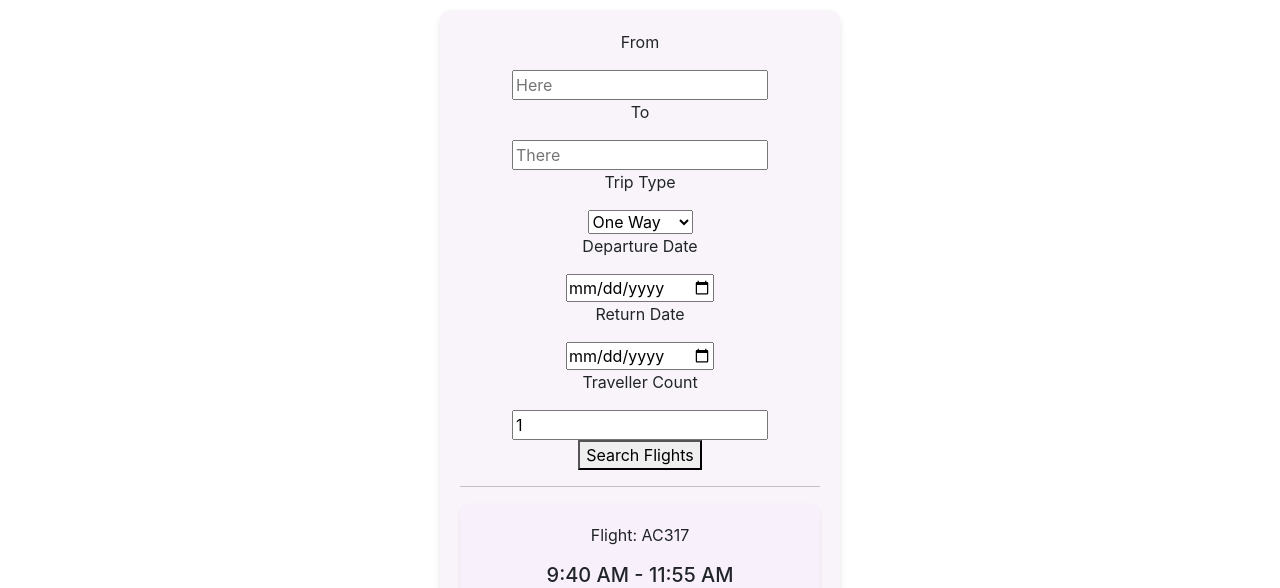
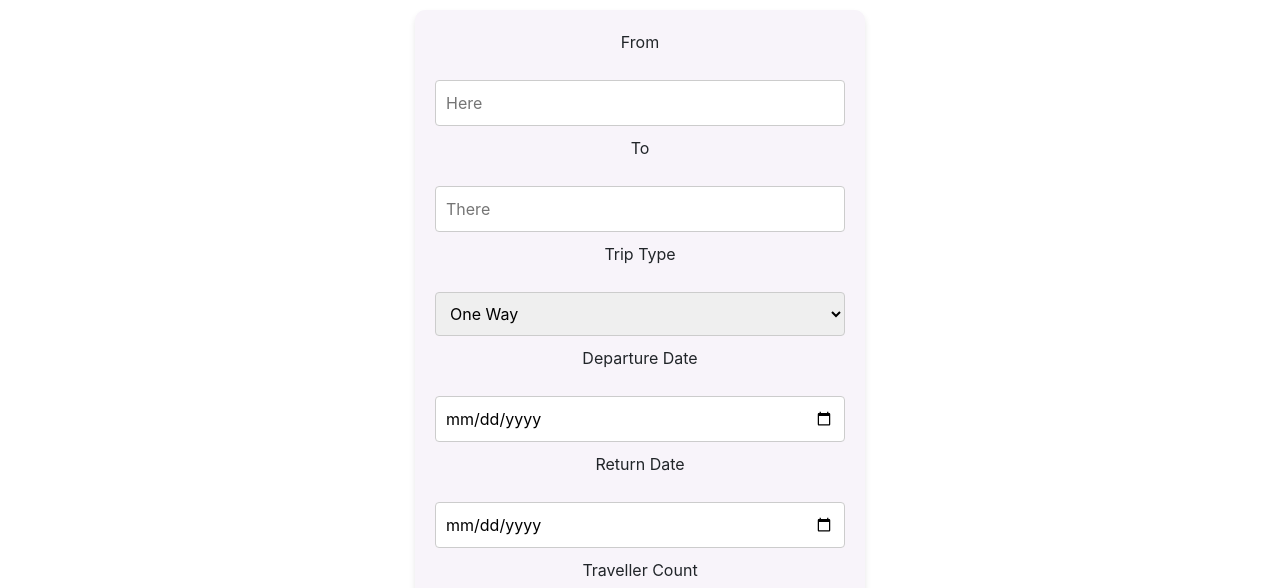
Before and after one commit to jtbarwell/FlyNow, a React (Create React App) app in the folder frontend/: page /search in a window 1280 px wide. Shown: the part 212-800 px from the top of the page. Built offline with nearby package versions, Linux system fonts and the light colour scheme; no server answers.

Commit message:
Recovered signup functionality and touched up css

```diff
--- a/frontend/package.json
+++ b/frontend/package.json
@@ -17,9 +17,8 @@
     "web-vitals": "^2.1.4"
   },
   "scripts": {
-    "start": "concurrently \"npm run start-react\" \"npm run start-python\"",
+    "start": "npm run start-react",
     "start-react": "react-scripts start",
-    "start-python": "cd ../backend/similarityMatrix && python app.py",
     "build": "react-scripts build",
     "test": "react-scripts test",
     "eject": "react-scripts eject"
--- a/frontend/src/PageFolders/AccountPageFolder/AccountPage.js
+++ b/frontend/src/PageFolders/AccountPageFolder/AccountPage.js
@@ -2,12 +2,12 @@ import React, { useEffect, useState } from 'react';
 
 export default function AccountPage() {
 
-    const [username, setUsername] = useState('');
+    const [email, setEmail] = useState('');
 
     useEffect(() => {
-        const storedUsername = localStorage.getItem('username');
-        if (storedUsername) {
-            setUsername(storedUsername);
+        const storedEmail = localStorage.getItem('email');
+        if (storedEmail) {
+            setEmail(storedEmail);
         }
     }, []);
 
@@ -17,7 +17,7 @@ export default function AccountPage() {
 
   return (
     <div className="text-center">
-        <h1 className="display-4">Good Morning, {username}</h1>
+        <h1 className="display-4">Good Morning, {email}</h1>
         <p>This is the account page where you can manage your account settings and view your booking history.</p>
 
         <div className="back-panel">
--- a/frontend/src/PageFolders/ConfirmBookingPageFolder/ConfirmBookingPage.js
+++ b/frontend/src/PageFolders/ConfirmBookingPageFolder/ConfirmBookingPage.js
@@ -42,10 +42,6 @@ export default function ConfirmBookingPage() {
                     </div>
                 </div>
 
-                <div className="trip-price">
-                    <h4>$1790</h4>
-                </div>
-
                 <div className="return-to-home-button" onClick={nav_to_home}>
                     <button>Return to Search</button>
                 </div>
--- a/frontend/src/PageFolders/HomePageFolder/HomePage.js
+++ b/frontend/src/PageFolders/HomePageFolder/HomePage.js
@@ -38,16 +38,16 @@ export default function HomePage() {
 
                 <div className="origin-airport-input">
                     <p>From</p>
-                    <input type="text" placeholder="Here" onChange={handleOriginChange} />
+                    <input className="input-text" type="text" placeholder="Here" onChange={handleOriginChange} />
                 </div>
                 <div className="destination-airport-input">
                     <p>To</p>
-                    <input type="text" placeholder="There" onChange={handleDestinationChange} />
+                    <input className="input-text" type="text" placeholder="There" onChange={handleDestinationChange} />
                 </div>
 
                 <div className="trip-type-input">
                     <p>Trip Type</p>
-                    <select onChange={handleTripTypeChange}>
+                    <select className="input-select" onChange={handleTripTypeChange}>
                         <option value="one-way">One Way</option>
                         <option value="round-trip">Round Trip</option>
                     </select>
@@ -55,15 +55,15 @@ export default function HomePage() {
 
                 <div className="departure-date-input">
                     <p>Departure Date</p>
-                    <input type="date" onChange={handleDepartureDateChange} />
+                    <input className="input-date" type="date" onChange={handleDepartureDateChange} />
                 </div>
                 <div className="return-date-input">
                     <p>Return Date</p>
-                    <input type="date" onChange={handleReturnDateChange} />
+                    <input className="input-date" type="date" onChange={handleReturnDateChange} />
                 </div>
                 <div className="traveller-count-input">
                     <p>Traveller Count</p>
-                    <input type="number" min="1" defaultValue="1" onChange={handleTravellerCountChange} />
+                    <input className="input-number" type="number" min="1" defaultValue="1" onChange={handleTravellerCountChange} />
                 </div>
                 <div className="search-flights-button" onClick={search}>
                     <button>Search Flights</button>
--- a/frontend/src/PageFolders/LoginPageFolder/LoginPage.js
+++ b/frontend/src/PageFolders/LoginPageFolder/LoginPage.js
@@ -19,10 +19,6 @@ export default function LoginPage() {
             return;
         }
 
-        if (email === 'testuser' && password === 'password123') {
-            alert("Login successful!"); // try out toast notification for successful login
-            localStorage.setItem('username', email);
-            localStorage.setItem('isLoggedIn', 'true');
         // Send login request to the backend
         try {
             const res = await fetch('http://localhost:3001/api/login', {
@@ -47,7 +43,6 @@ export default function LoginPage() {
             console.error('Error during login:', error);
         }
     }
-    }
 
     return (
         <div className="text-center">
@@ -57,18 +52,18 @@ export default function LoginPage() {
             <div className="back-panel">
                 <div className="username-input">
                     <p>Username/Email Address</p>
-                    <input type="text" placeholder="Enter your username or email" onChange={handleEmailChange} />
+                    <input className="input-text" type="text" placeholder="Enter your username or email" onChange={handleEmailChange} />
                 </div>
                 <div className="password-input">
                     <p>Password</p>
-                    <input type="password" placeholder="Enter your password" onChange={handlePasswordChange} />
+                    <input className="input-text" type="password" placeholder="Enter your password" onChange={handlePasswordChange} />
                 </div>
 
                 <div className="login-button" onClick={login}>
                     <button>Log In</button>
                 </div>
                 <div className="sign-up-button" onClick={nav_to_signup}>
-                    <button>Sign Up</button>
+                    <button>Create an Account</button>
                 </div>
 
             </div>
--- a/frontend/src/PageFolders/SearchPageFolder/SearchPage.js
+++ b/frontend/src/PageFolders/SearchPageFolder/SearchPage.js
@@ -72,12 +72,12 @@ export default function SearchPage() {
                 const dep_time = new Date(searchResults[i].departureTime);
                 const arr_time = new Date(searchResults[i].arrivalTime);
                 const format_dep_time = dep_time.toLocaleString('en-US', {
-                    year: 'numeric', month: 'short', day: 'numeric',
-                    hour: 'numeric', minute: '2-digit', second: '2-digit', hour12: true
+                    month: 'short', day: 'numeric',
+                    hour: 'numeric', minute: '2-digit', hour12: true
                 });
                 const format_arr_time = arr_time.toLocaleString('en-US', {
-                    year: 'numeric', month: 'short', day: 'numeric',
-                    hour: 'numeric', minute: '2-digit', second: '2-digit', hour12: true
+                    month: 'short', day: 'numeric',
+                    hour: 'numeric', minute: '2-digit', hour12: true
                 });
 
                 resultsHTML.push(
@@ -121,16 +121,16 @@ export default function SearchPage() {
                 <div className ="search-menu">
                     <div className="origin-airport-input">
                         <p>From</p>
-                        <input type="text" placeholder="Here" onChange={handleOriginChange} />
+                        <input className="input-text" type="text" placeholder="Here" value={origin} onChange={handleOriginChange} />
                     </div>
                     <div className="destination-airport-input">
                         <p>To</p>
-                        <input type="text" placeholder="There" onChange={handleDestinationChange} />
+                        <input className="input-text" type="text" placeholder="There" value={destination} onChange={handleDestinationChange} />
                     </div>
 
                     <div className="trip-type-input">
                         <p>Trip Type</p>
-                        <select onChange={handleTripTypeChange}>
+                        <select className="input-select" value={trip_type} onChange={handleTripTypeChange}>
                             <option value="one-way">One Way</option>
                             <option value="round-trip">Round Trip</option>
                         </select>
@@ -138,15 +138,15 @@ export default function SearchPage() {
 
                     <div className="departure-date-input">
                         <p>Departure Date</p>
-                        <input type="date" onChange={handleDepartureDateChange} />
+                        <input className="input-date" type="date" value={departure_date} onChange={handleDepartureDateChange} />
                     </div>
                     <div className="return-date-input">
                         <p>Return Date</p>
-                        <input type="date" onChange={handleReturnDateChange} />
+                        <input className="input-date" type="date" value={return_date} onChange={handleReturnDateChange} />
                     </div>
                     <div className="traveller-count-input">
                         <p>Traveller Count</p>
-                        <input type="number" min="1" defaultValue="1" onChange={handleTravellerCountChange} />
+                        <input className="input-number" type="number" min="1" defaultValue="1" value={traveller_count} onChange={handleTravellerCountChange} />
                     </div>
                     <div className="search-flights-button" onClick={async () => await processSearch()}>
                         <button>Search Flights</button>
@@ -155,6 +155,7 @@ export default function SearchPage() {
                 <hr></hr>
                 <div className="search-results">
                     <ResultsPanel />
+                    <hr></hr>
                     <div className="round-trip-flight-result" onClick={() => selectTrip(1)}>
                         <div className="object-panel">
                             <div className="flight-info">
--- a/frontend/src/globalCSS/App.css
+++ b/frontend/src/globalCSS/App.css
@@ -67,7 +67,7 @@
 	padding: 20px;
 	border-radius: 10px;
 	box-shadow: 0 4px 6px rgba(0, 0, 0, 0.1);
-	max-width: 400px;
+	max-width: 450px;
 	margin: auto;
 }
 
@@ -79,3 +79,62 @@
 	max-width: 600px;
 	margin: auto;
 }
+.object-panel:hover {
+	background-color: #f8e0fa;
+}
+
+.input-text {
+	width: 100%;
+	padding: 10px;
+	margin: 10px 0;
+	border: 1px solid #ccc;
+	border-radius: 4px;
+	box-sizing: border-box;
+}
+.input-text:focus {
+	border-color: #6200ea;
+	outline: none;
+	box-shadow: 0 0 5px rgba(98, 0, 234, 0.5);
+}
+
+.input-select {
+	width: 100%;
+	padding: 10px;
+	margin: 10px 0;
+	border: 1px solid #ccc;
+	border-radius: 4px;
+	box-sizing: border-box;
+}
+.input-select:focus {
+	border-color: #6200ea;
+	outline: none;
+	box-shadow: 0 0 5px rgba(98, 0, 234, 0.5);
+}
+
+.input-date {
+	width: 100%;
+	padding: 10px;
+	margin: 10px 0;
+	border: 1px solid #ccc;
+	border-radius: 4px;
+	box-sizing: border-box;
+}
+.input-date:focus {
+	border-color: #6200ea;
+	outline: none;
+	box-shadow: 0 0 5px rgba(98, 0, 234, 0.5);
+}
+
+.input-number {
+	width: 100%;
+	padding: 10px;
+	margin: 10px 0;
+	border: 1px solid #ccc;
+	border-radius: 4px;
+	box-sizing: border-box;
+}
+.input-number:focus {
+	border-color: #6200ea;
+	outline: none;
+	box-shadow: 0 0 5px rgba(98, 0, 234, 0.5);
+}
```
Also changed, not shown: frontend/src/PageFolders/SignupPageFolder/SignupPage.js (+47 -10 lines), 2 other files (tests, documents, lock files or other folders). Lines whose indentation alone changed are shown as unchanged.
